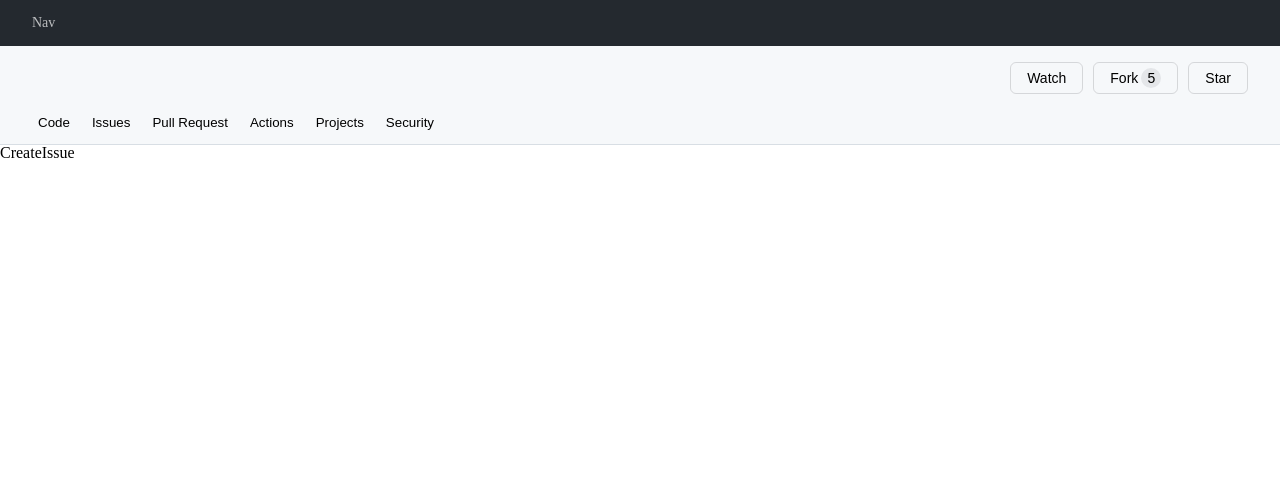
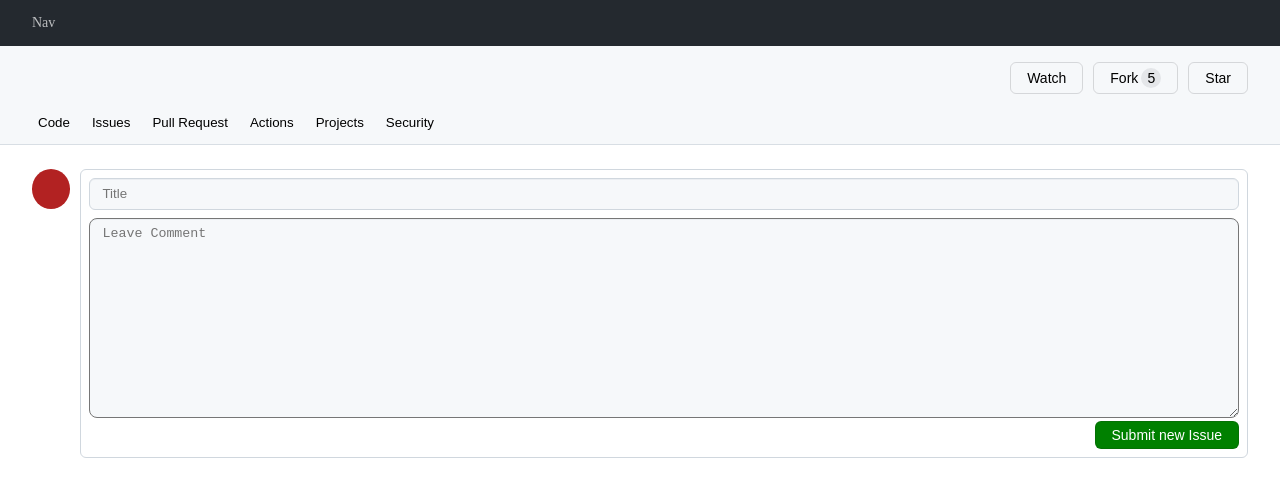
Before and after one commit to suzyp0223/react-projects, a React (Create React App) app in the folder github/: page /new in a window 1280 px wide. Shown: the top 496 px of the page. Built offline with nearby package versions, Linux system fonts and the light colour scheme.

Commit message:
createIssue 마크업

```diff
--- a/github/src/ListContainer.js
+++ b/github/src/ListContainer.js
@@ -1,7 +1,7 @@
 import axios from "axios";
 import { useState, useEffect } from "react";
 // 페이지네이션 쿼리로 페이지숫자표시 훅:useSearchParams
-import { useSearchParams } from "react-router-dom";
+import { useSearchParams, Link } from "react-router-dom";
 
 import styles from "./ListContainer.module.css";
 
@@ -28,8 +28,8 @@ const ListContainer = () => {
   // const MAX_PAGE = getData().totalCount
 
   const [searchParams, setSearchParams] = useSearchParams();
-  const page = parseInt(searchParams.get("page") ?? '1', 10);
-  console.log("{page}: ", { page });
+  const page = parseInt(searchParams.get("page") ?? "1", 10);
+  // console.log("{page}: ", { page });
   // console.log('searchParams' , searchParams.get('name'));
   const state = searchParams.get("state");
 
@@ -87,6 +87,7 @@ const ListContainer = () => {
             value={inputValue}
             onChange={(e) => setInputValue(e.target.value)}
           />
+          <Link to="/new" className={styles.link}>
             <Button
               style={{
                 fontSize: "14px",
@@ -96,6 +97,7 @@ const ListContainer = () => {
             >
               New Issue
             </Button>
+          </Link>
         </div>
         <>
           {/* <span
--- a/github/src/ListContainer.module.css
+++ b/github/src/ListContainer.module.css
@@ -41,5 +41,8 @@
 .paginationContainer {
   display: flex;
   justify-content: center;
+}
 
+.link {
+  text-decoration: none;
 }
--- a/github/src/pages/CreateIssue.js
+++ b/github/src/pages/CreateIssue.js
@@ -1,10 +1,36 @@
-const CreateIssue = (  ) => {
+import styles from "./CreateIssue.module.css";
 
+import cx from "clsx";
+import Button from "./../components/Button";
+
+const CreateIssue = () => {
   return (
-    <>
-      CreateIssue
-    </>
-  )
+    <div className={styles.container}>
+      <div className={styles.avatar}></div>
+      <div className={cx(styles.inputWrapper, styles.border)}>
+        <input
+          className={cx(styles.input, styles.border)}
+          placeholder="Title"
+        />
+        <textarea
+          className={cx(styles.textarea, styles.input)}
+          placeholder="Leave Comment"
+        ></textarea>
+        <div className={styles.buttonWrapper}>
+          <Button
+            style={{
+              fontSize: "14px",
+              backgroundColor: "green",
+              color: "white",
+            }}
+            Submit
+            new
+            issue
+          >Submit new Issue</Button>
+        </div>
+      </div>
+    </div>
+  );
 };
 
 export default CreateIssue;
--- /dev/null
+++ b/github/src/pages/CreateIssue.module.css
@@ -0,0 +1,45 @@
+.container {
+  display: flex;
+  margin-top: 24px;
+  padding: 0 32px;
+}
+
+.avatar {
+  width: 40px;
+  height: 40px;
+  border-radius: 50%;
+  background: firebrick;
+  margin-right: 10px;
+}
+
+.border {
+  border: 1px solid #d0d7de;
+  border-radius: 6px;
+}
+
+.inputWrapper {
+  border: 1px solid #d0d7de;
+  border-radius: 6px;
+  width: 100%;
+  padding: 8px;
+}
+
+.input {
+  width: 100%;
+  background: #f6f8fa;
+  padding: 5px 12px;
+  line-height:20px;
+  box-shadow: inset 0 1px 0 rgba(208, 215, 222, 0.3);
+}
+
+.textarea {
+  height: 200px;
+  min-height: 200px;
+  margin-top: 8px;
+  border-radius: 8px;
+}
+
+.buttonWrapper {
+  display: flex;
+  justify-content: flex-end;
+}
```
Lines whose indentation alone changed are shown as unchanged.
